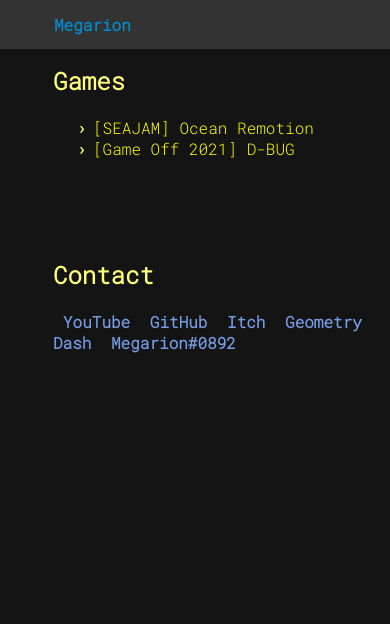
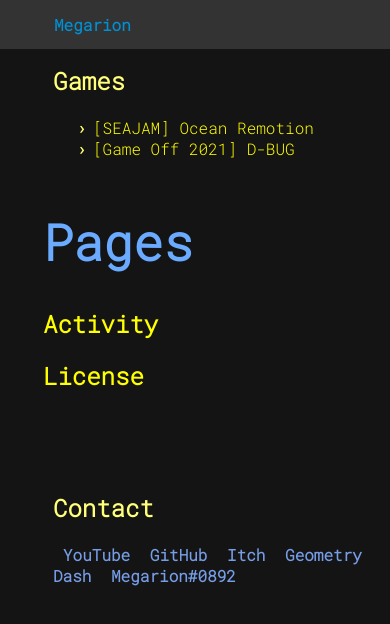
Before and after one commit to Megarion/megarion.github.io, a plain HTML site: page index.html in a window 390 px wide. Drawn offline with Linux system fonts and the light colour scheme.

Commit message:
Small patch
make pages show up for small devices

```diff
--- a/css/mainpage.css
+++ b/css/mainpage.css
@@ -75,6 +75,7 @@ display: none;
 
 .item:hover {
     transform: scale(1.1);
+    border: 2px solid rgb(119, 180, 209);
 }
 
 #contact {
@@ -143,6 +144,7 @@ margin: 50px 10px;
 
 #contact {
 display: none;
+clear: both;
 }
 
 @media only screen and (max-width: 1000px) {
@@ -155,9 +157,18 @@ display: none;
     }
 }
 
+#detachedpages {
+    display: none;
+    clear: both;
+}
+
 @media only screen and (max-width: 600px) {
     #navop {
         display: none;
+    }
+
+    #detachedpages {
+        display: block;
     }
 }
 
--- a/index.html
+++ b/index.html
@@ -69,16 +69,18 @@
             </div>
         </div>
 
-        <!-- <div id="mobileblock">
+        <div id="detachedpages">
             <h1 class="type">Pages</h1>
             <h2><a href="activity/">Activity</a></h2>
             <h2><a href="license/">License</a></h2>
+        </div>
 
+        <div id="mobileblock">
             <h2><i>You are using mobile!</i></h2>
             <h3 style="color: gray;"><i>Come back when you have a desktop.</i></h3>
-        </div> -->
+        </div>
 
-        <div id="contact" class="s" style="clear: both;">
+        <div id="contact" class="s">
             <h2 class="category">Contact</h2>
             <b><a href="https://www.youtube.com/channel/UCBrlr_nVSQ_4kZtsY58Q8wA">YouTube</a></b>
             <b><a href="https://github.com/Megarion">GitHub</a></b>
```
